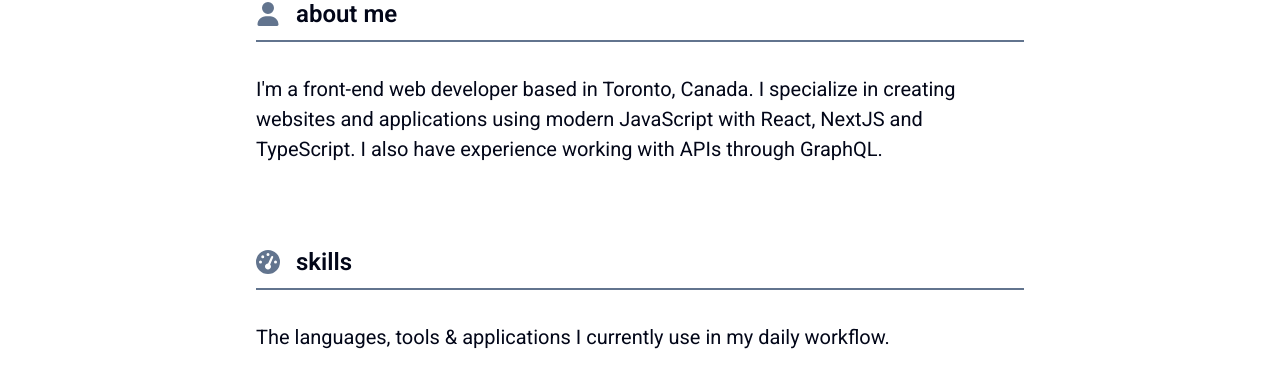
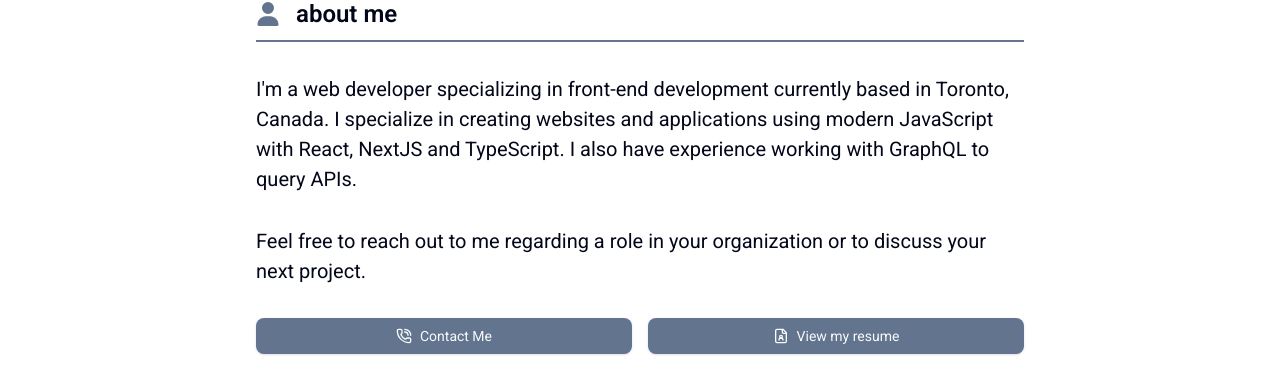
Before and after one commit to bill742/bill742.github.io, a Next.js app: page / in a window 1280 px wide. Shown: the part 362-744 px from the top of the page. Built offline with nearby package versions, Linux system fonts and the light colour scheme; no server answers.

Commit message:
Add contact and resume buttons. Minor content updates.

```diff
--- a/src/components/homeSections/about.tsx
+++ b/src/components/homeSections/about.tsx
@@ -1,4 +1,8 @@
+import { FileUser, PhoneCall } from "lucide-react";
+import Link from "next/link";
 import { FaUser } from "react-icons/fa6";
+
+import { Button } from "../ui/button";
 
 export default function About() {
   return (
@@ -7,11 +11,34 @@ export default function About() {
         <FaUser className="text-slate-500" /> About Me
       </h3>
       <p>
-        I&apos;m a front-end web developer based in Toronto, Canada. I
-        specialize in creating websites and applications using modern JavaScript
-        with React, NextJS and TypeScript. I also have experience working with
-        APIs through GraphQL.
+        I&apos;m a web developer specializing in front-end development currently
+        based in Toronto, Canada. I specialize in creating websites and
+        applications using modern JavaScript with React, NextJS and TypeScript.
+        I also have experience working with GraphQL to query APIs.
       </p>
+
+      <p>
+        Feel free to reach out to me regarding a role in your organization or to
+        discuss your next project.
+      </p>
+      <div className="flex flex-col gap-4 md:flex-row">
+        <Button asChild className="w-full bg-slate-500 md:w-1/2">
+          <Link href="#contact">
+            <PhoneCall />
+            Contact Me
+          </Link>
+        </Button>
+
+        <Button asChild className="w-full bg-slate-500 md:w-1/2">
+          <Link
+            href="docs/Resume-BillDean.pdf"
+            target="_blank"
+            className="text-lg font-bold"
+          >
+            <FileUser /> View my resume
+          </Link>
+        </Button>
+      </div>
     </section>
   );
 }
```
